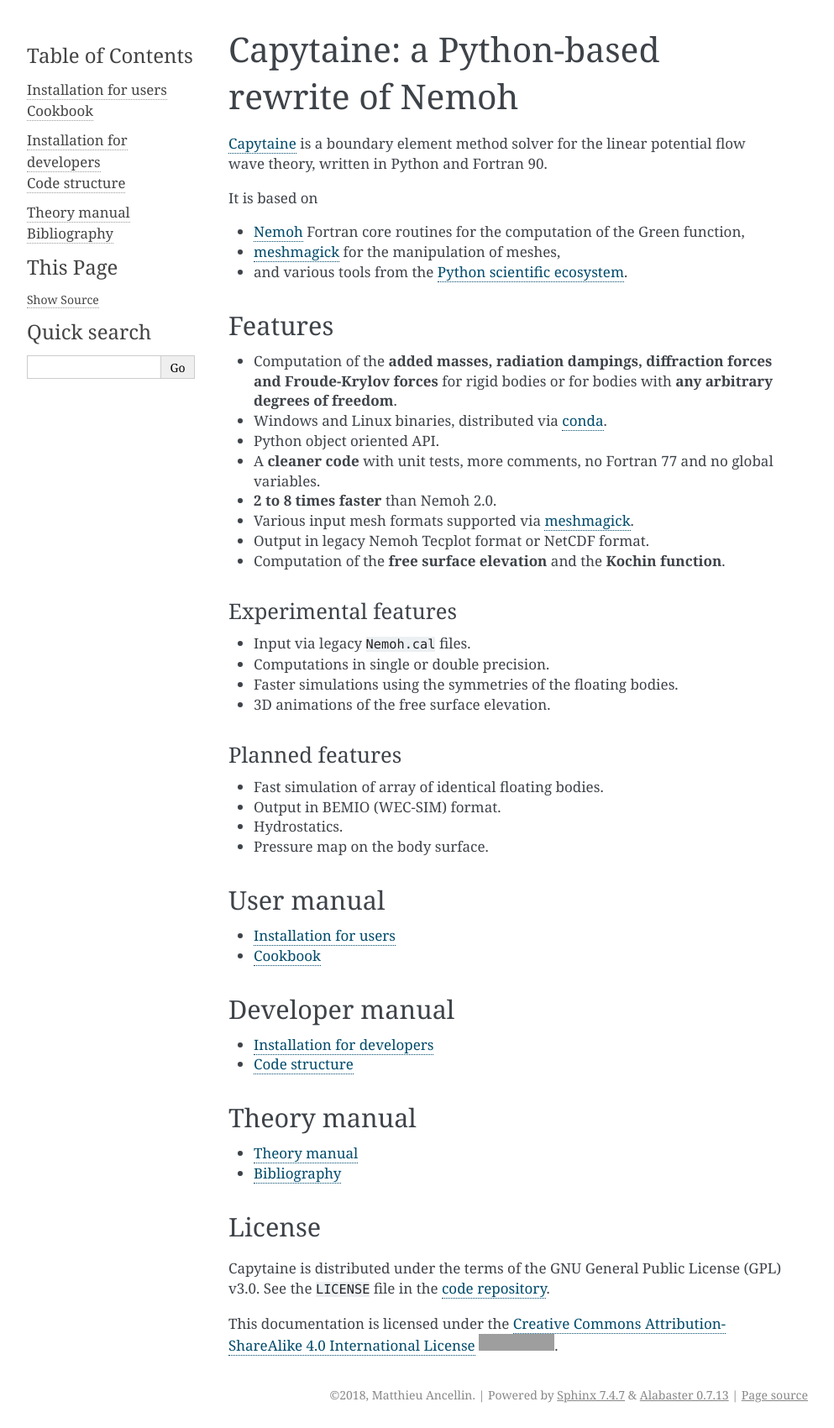
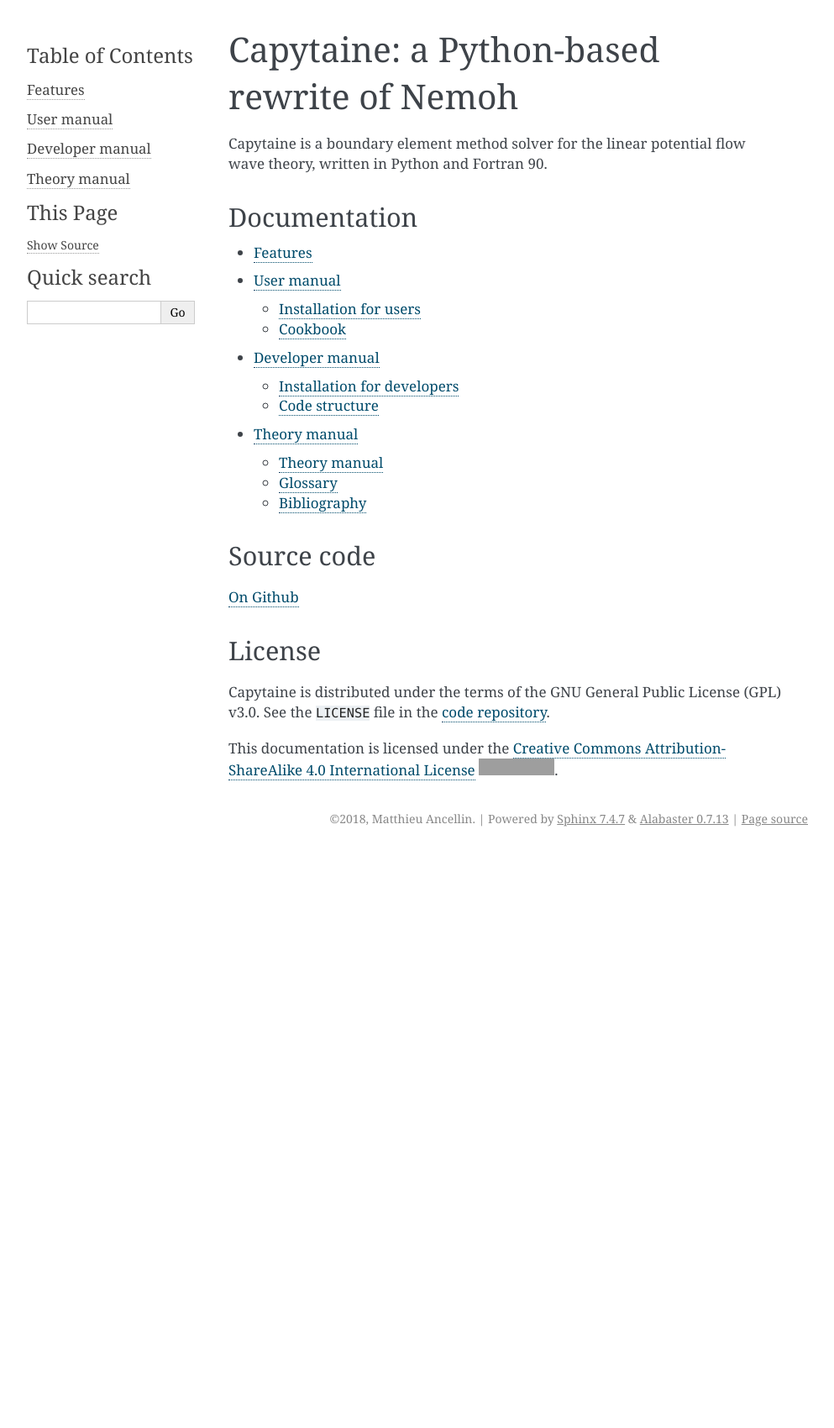
Before and after one commit to capytaine/capytaine, a Sphinx documentation site: the page built from docs/index.rst, in a window 1280 px wide. Shown: the whole page at 84% size, without its empty margins (148-1141 px from the left). Built offline with Sphinx 7.4.7, drawn with Linux system fonts in a browser that asks for light colours; after the commit the page ends 1014 px from its top, so only the background shows below that; grey boxes are pictures that could not be loaded.

Commit message:
Improve documentation structure.

```diff
--- a/docs/index.rst
+++ b/docs/index.rst
@@ -1,81 +1,41 @@
+==========================================
 Capytaine: a Python-based rewrite of Nemoh
 ==========================================
 
-Capytaine_ is a boundary element method solver for the linear potential flow wave theory, written in Python and Fortran 90.
+Capytaine is a boundary element method solver for the linear potential flow wave theory, written in Python and Fortran 90.
 
-It is based on
-
-* Nemoh_ Fortran core routines for the computation of the Green function,
-* meshmagick_ for the manipulation of meshes,
-* and various tools from the `Python scientific ecosystem`_.
-
-.. _Capytaine: https://github.com/mancellin/capytaine
-.. _Nemoh: https://lheea.ec-nantes.fr/logiciels-et-brevets/nemoh-presentation-192863.kjsp
-.. _meshmagick: https://github.com/LHEEA/meshmagick
-.. _`Python scientific ecosystem`: https://scipy.org/
-
-Features
---------
-
-* Computation of the **added masses, radiation dampings, diffraction forces and Froude-Krylov forces** for rigid bodies or for bodies with **any arbitrary degrees of freedom**.
-* Windows and Linux binaries, distributed via conda_.
-* Python object oriented API.
-* A **cleaner code** with unit tests, more comments, no Fortran 77 and no global variables.
-* **2 to 8 times faster** than Nemoh 2.0.
-* Various input mesh formats supported via meshmagick_.
-* Output in legacy Nemoh Tecplot format or NetCDF format.
-* Computation of the **free surface elevation** and the **Kochin function**.
-
-.. _conda: https://www.anaconda.com/download/
-
-Experimental features
-~~~~~~~~~~~~~~~~~~~~~
-
-* Input via legacy ``Nemoh.cal`` files.
-* Computations in single or double precision.
-* Faster simulations using the symmetries of the floating bodies.
-* 3D animations of the free surface elevation.
-
-
-Planned features
-~~~~~~~~~~~~~~~~
-
-* Fast simulation of array of identical floating bodies.
-* Output in BEMIO (WEC-SIM) format.
-* Hydrostatics.
-* Pressure map on the body surface.
-
-User manual
------------
+Documentation
+=============
 
 .. toctree::
    :maxdepth: 1
 
-   user_manual/installation.rst
-   user_manual/cookbook.rst
-
-..   user_manual/tutorial.rst
-
-Developer manual
-----------------
+   features.rst
 
 .. toctree::
-   :maxdepth: 1
+   :maxdepth: 2
 
-   developer_manual/installation.rst
-   developer_manual/code_structure.rst
-
-Theory manual
--------------
+   user_manual/index.rst
 
 .. toctree::
-   :maxdepth: 1
+   :maxdepth: 2
 
-   theory_manual/theory.rst
-   theory_manual/bibliography.rst
+   developer_manual//index.rst
+
+.. toctree::
+   :maxdepth: 2
+
+   theory_manual/index.rst
+
+Source code
+===========
+
+`On Github`_
+
+.. _`On Github`: https://github.com/mancellin/capytaine
 
 License
--------
+=======
 
 Capytaine is distributed under the terms of the GNU General Public License (GPL) v3.0. See the ``LICENSE`` file in the `code repository`_.
 
```
Also changed, not shown: docs/developer_manual/index.rst (added, +9 -0 lines), docs/features.rst (added, +44 -0 lines), docs/theory_manual/glossary.rst (added, +9 -0 lines), docs/theory_manual/index.rst (added, +10 -0 lines), docs/user_manual/cookbook.rst (+24 -13 lines), docs/user_manual/index.rst (added, +9 -0 lines).
